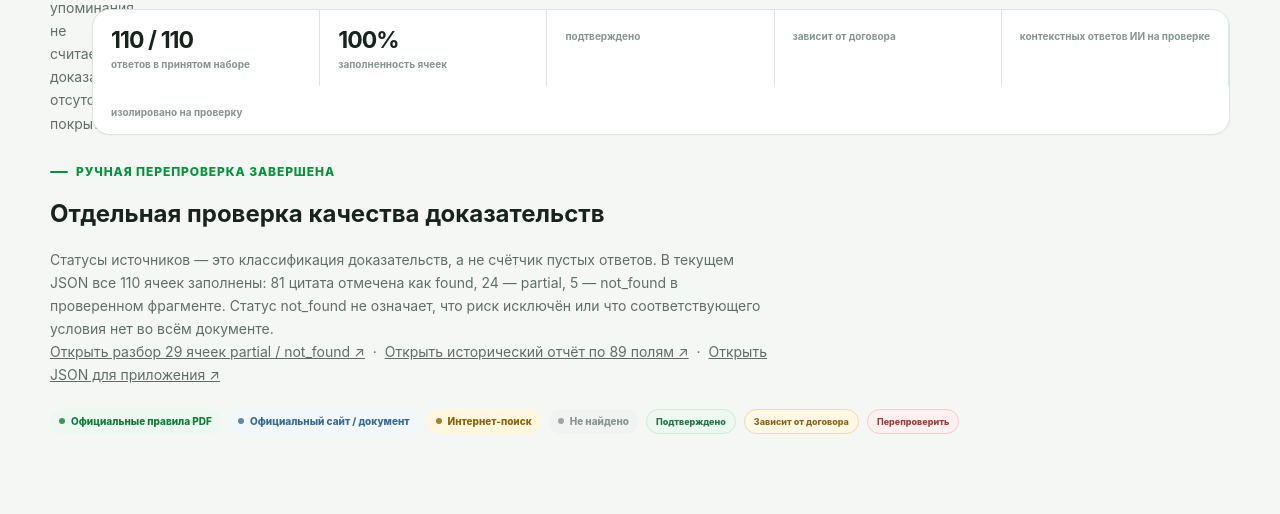
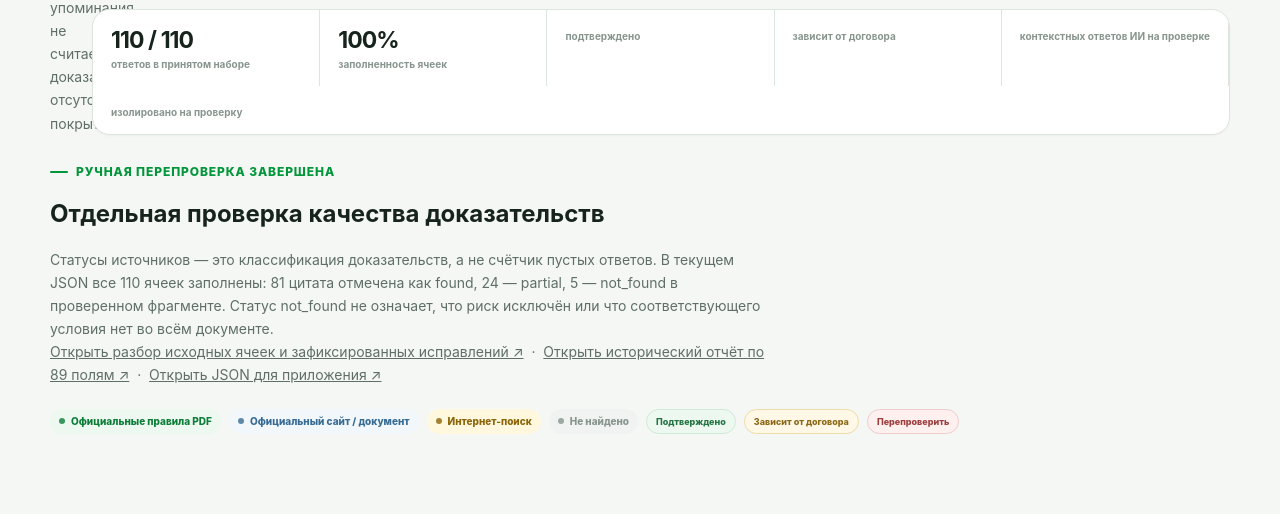
Before and after one commit to vilvetti-cloud/insurance-comparator, a Flask app: template templates/data_report.html in a window 1280 px wide. Shown: the part 1122-1636 px from the top of the page. Run offline with Flask 2, Linux system fonts and the light colour scheme; the template is opened without the code that fills it, so the values that code supplies are empty.

Commit message:
Refresh evidence counts after full-PDF review

```diff
--- a/templates/data_report.html
+++ b/templates/data_report.html
@@ -77,7 +77,7 @@
             или что соответствующего условия нет во всём документе.
           </p>
           <p>
-            <a href="https://github.com/vilvetti-cloud/insurance-comparator/blob/main/reports/casco-partial-not-found-review-2026-10-14.md" target="_blank" rel="noopener">Открыть разбор 29 ячеек partial / not_found ↗</a>
+            <a href="https://github.com/vilvetti-cloud/insurance-comparator/blob/main/reports/casco-partial-not-found-review-2026-10-14.md" target="_blank" rel="noopener">Открыть разбор исходных ячеек и зафиксированных исправлений ↗</a>
             &nbsp;·&nbsp;
             <a href="https://github.com/vilvetti-cloud/insurance-comparator/blob/main/reports/casco-audit-89-fields-2026-10-14.md" target="_blank" rel="noopener">Открыть исторический отчёт по 89 полям ↗</a>
             &nbsp;·&nbsp;
```
